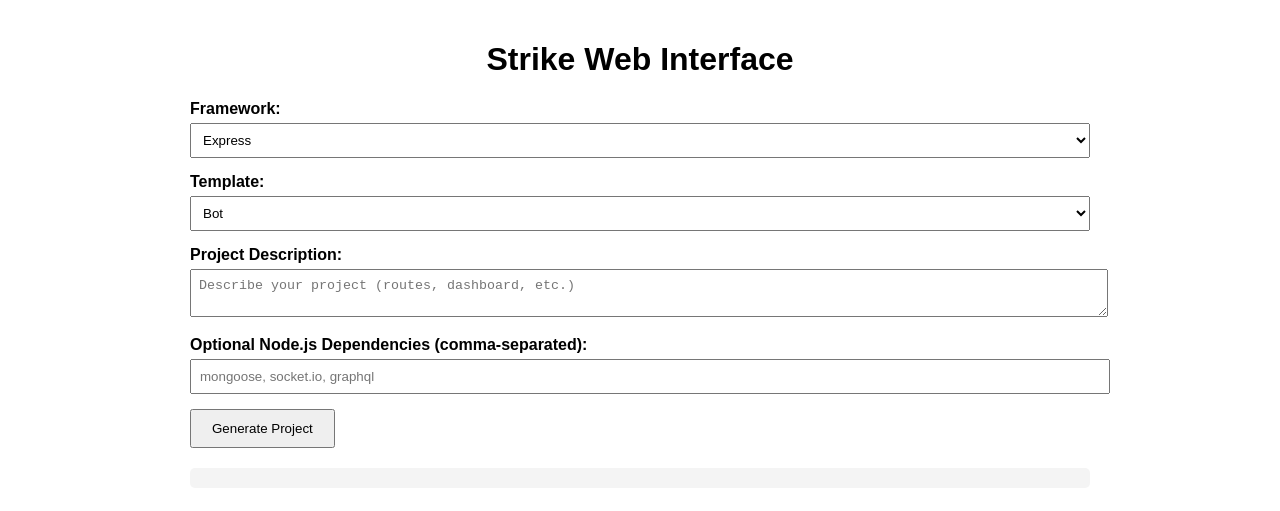
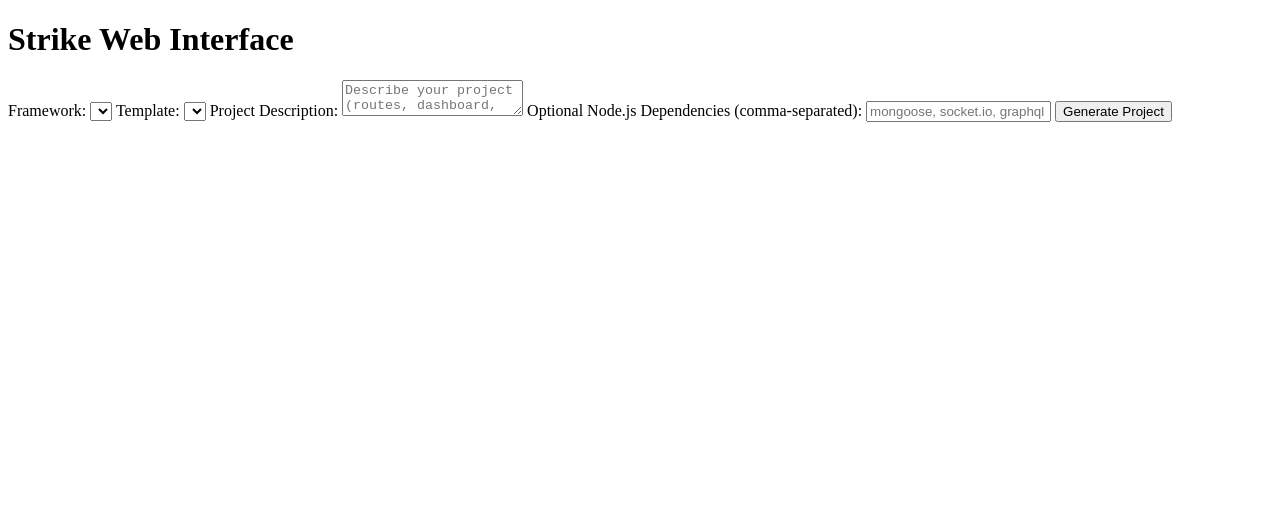
Before and after one commit to 2029ijones-sudo/strike-web, a plain HTML site: page index.html in a window 1280 px wide. Drawn offline with nearby package versions, Linux system fonts and the light colour scheme.

Commit message:
Update index.html

```diff
--- a/index.html
+++ b/index.html
@@ -4,37 +4,10 @@
   <meta charset="UTF-8">
   <meta name="viewport" content="width=device-width, initial-scale=1.0">
   <title>Strike Web Interface</title>
-  <script src="https://cdn.jsdelivr.net/npm/strike-client@0.5.3/strike.min.js"></script>
-  <script src="https://cdn.jsdelivr.net/npm/jszip@3.11.0/dist/jszip.min.js"></script>
-  <style>
-    body { font-family: sans-serif; padding: 20px; max-width: 900px; margin: auto; }
-    textarea, select, input { width: 100%; margin: 5px 0; padding: 8px; }
-    button { padding: 10px 20px; margin-top: 10px; cursor: pointer; }
-    #output { margin-top: 20px; white-space: pre-wrap; background: #f4f4f4; padding: 10px; border-radius: 5px; max-height: 400px; overflow-y: auto; }
-    h1 { text-align: center; }
-    label { font-weight: bold; display: block; margin-top: 10px; }
-  </style>
-</head>
-<body>
-  <h1>Strike Web Interface</h1>
+  <script type="module">
+    import strike from "https://cdn.jsdelivr.net/npm/strike-client@0.5.3/strike.min.js";
+    import JSZip from "https://cdn.jsdelivr.net/npm/jszip@3.11.0/dist/jszip.min.js";
 
-  <label for="framework">Framework:</label>
-  <select id="framework"></select>
-
-  <label for="template">Template:</label>
-  <select id="template"></select>
-
-  <label for="description">Project Description:</label>
-  <textarea id="description" placeholder="Describe your project (routes, dashboard, etc.)"></textarea>
-
-  <label for="dependencies">Optional Node.js Dependencies (comma-separated):</label>
-  <input type="text" id="dependencies" placeholder="mongoose, socket.io, graphql">
-
-  <button id="generateBtn">Generate Project</button>
-
-  <div id="output"></div>
-
-  <script>
     const output = document.getElementById('output');
     const generateBtn = document.getElementById('generateBtn');
     const frameworkSelect = document.getElementById('framework');
@@ -110,7 +83,7 @@
         log("\n✅ Project generated successfully!");
         log(JSON.stringify(projectResult, null, 2));
 
-        // Check if projectResult contains files
+        // Prepare ZIP for download
         if (projectResult && Array.isArray(projectResult.files) && projectResult.files.length > 0) {
           log("\n📦 Preparing ZIP for download...");
           await downloadProjectZip(projectResult.files, "strike-project");
@@ -124,5 +97,24 @@
       }
     });
   </script>
+</head>
+<body>
+  <h1>Strike Web Interface</h1>
+
+  <label for="framework">Framework:</label>
+  <select id="framework"></select>
+
+  <label for="template">Template:</label>
+  <select id="template"></select>
+
+  <label for="description">Project Description:</label>
+  <textarea id="description" placeholder="Describe your project (routes, dashboard, etc.)"></textarea>
+
+  <label for="dependencies">Optional Node.js Dependencies (comma-separated):</label>
+  <input type="text" id="dependencies" placeholder="mongoose, socket.io, graphql">
+
+  <button id="generateBtn">Generate Project</button>
+
+  <div id="output"></div>
 </body>
 </html>
```
